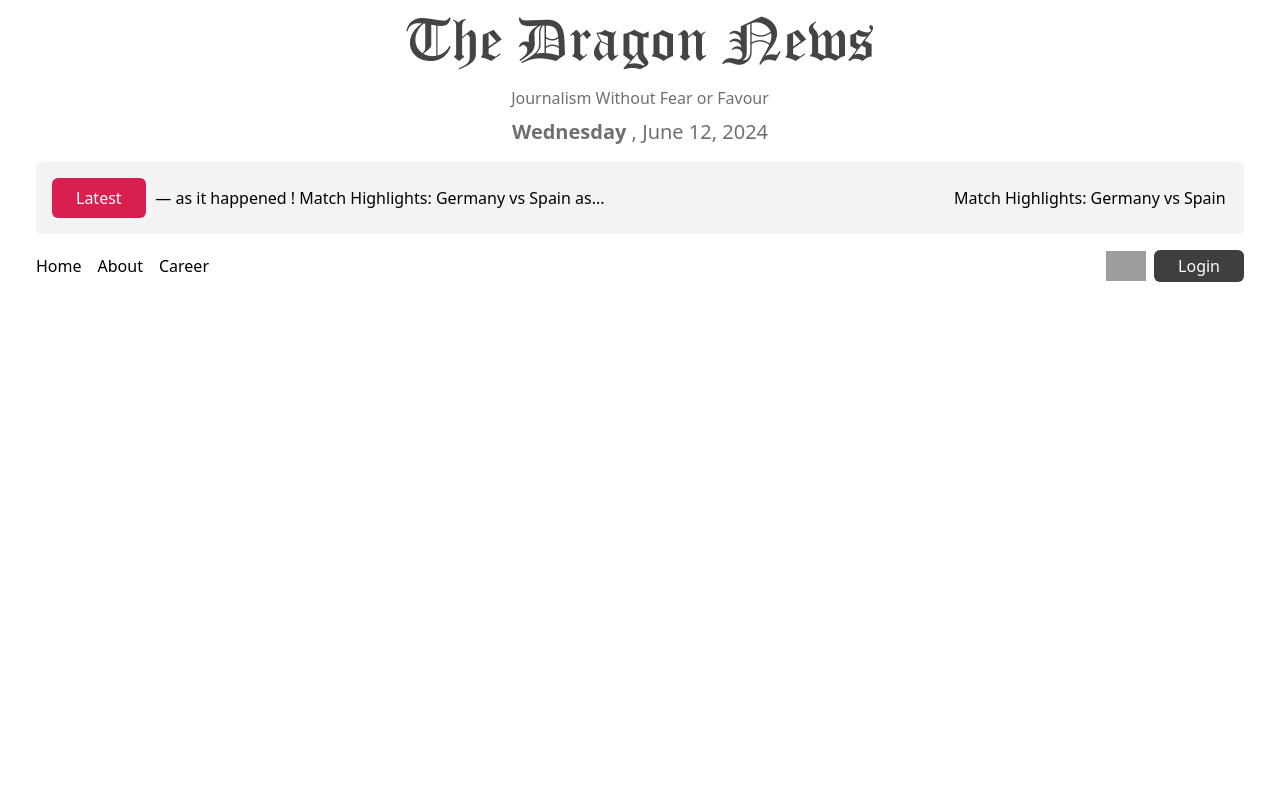
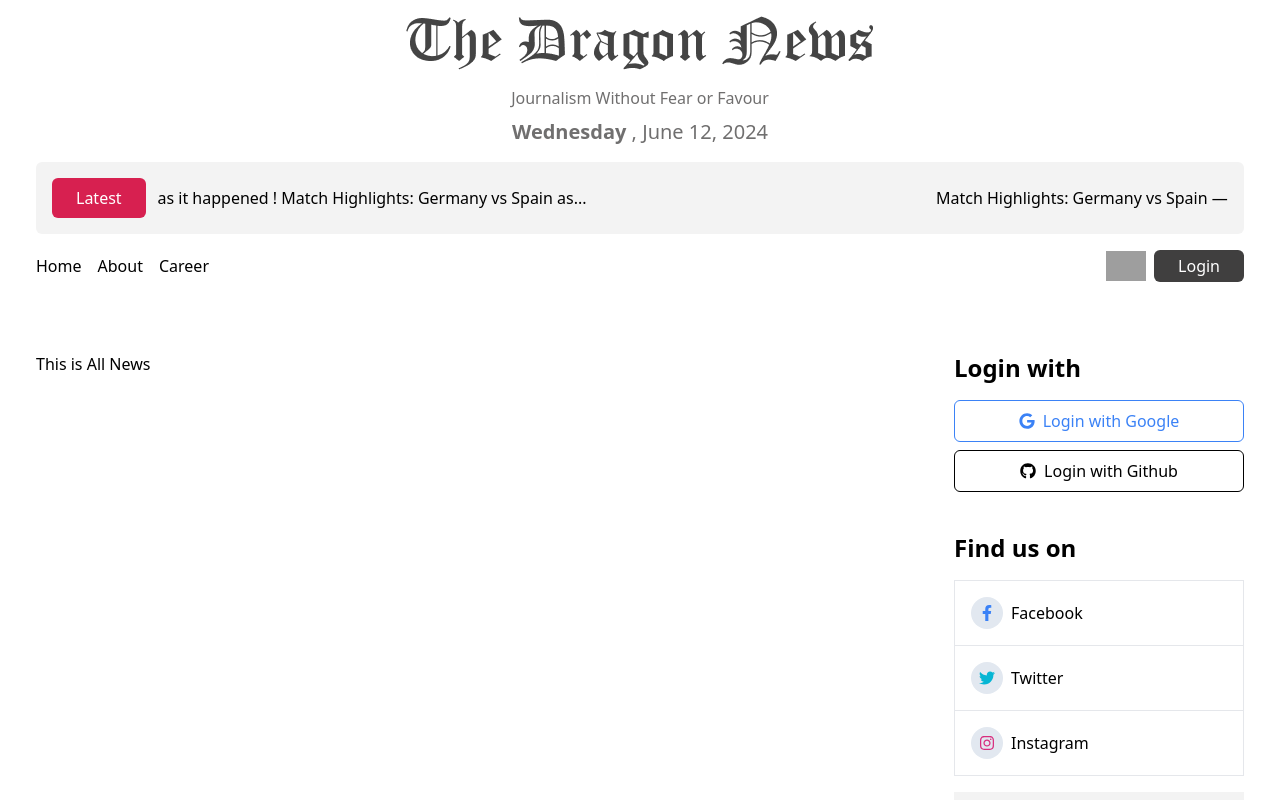
Before and after one commit to shifat97/dragon-new-portal, a React (Vite) app: page / in a window 1280 px wide. Shown: the top 800 px of the page. Built offline with nearby package versions, Linux system fonts and the light colour scheme; grey boxes are pictures that could not be loaded.

Commit message:
add right side navigation

```diff
--- /dev/null
+++ b/src/Components/AllNews.jsx
@@ -0,0 +1,3 @@
+export default function AllNews() {
+  return <div>This is All News</div>;
+}
--- a/src/Components/Feed.jsx
+++ b/src/Components/Feed.jsx
@@ -1,11 +1,94 @@
 import Navbar from "./Navbar";
 import Marque from "./Marque";
+import { Outlet } from "react-router-dom";
+import {
+  FaGoogle,
+  FaGithub,
+  FaFacebookF,
+  FaTwitter,
+  FaInstagram,
+} from "react-icons/fa";
+import qZone1 from "../Assets/qZone1.png";
+import qZone2 from "../Assets/qZone2.png";
+import qZone3 from "../Assets/qZone3.png";
+import bgImage from "../Assets/bg.png";
 
 export default function Feed() {
+  const myBackground = {
+    backgroundImage: `url(${bgImage})`,
+    backgroundSize: "cover",
+    backgroundRepeat: "no-repeat",
+  };
+
   return (
     <div>
       <Marque />
       <Navbar />
+      <section className="feed-container grid grid-cols-4 gap-4 mt-[70px]">
+        <div className="col-span-3">
+          <Outlet />
+        </div>
+        <div className="col-span-1">
+          {/* Third party login */}
+          <div>
+            <h1 className="text-2xl font-semibold mb-4">Login with</h1>
+            <div className="border border-blue-500 text-blue-500 flex gap-2 items-center justify-center p-2 rounded-md cursor-pointer">
+              <FaGoogle />
+              <p>Login with Google</p>
+            </div>
+            <div className="border border-black text-black flex gap-2 items-center justify-center p-2 rounded-md mt-2 cursor-pointer">
+              <FaGithub />
+              <p>Login with Github</p>
+            </div>
+          </div>
+          {/* Find us On */}
+          <div className="mt-10">
+            <h1 className="text-2xl font-semibold mb-4">Find us on</h1>
+            <div>
+              <div className="flex items-center gap-2 border p-4 border-b-0">
+                <div className="rounded-full p-2 bg-slate-200 text-blue-500">
+                  <FaFacebookF />
+                </div>
+                <p>Facebook</p>
+              </div>
+              <div className="flex items-center gap-2 border p-4">
+                <div className="rounded-full p-2 bg-slate-200 text-cyan-500">
+                  <FaTwitter />
+                </div>
+                <p>Twitter</p>
+              </div>
+              <div className="flex items-center gap-2 border p-4 border-t-0">
+                <div className="rounded-full p-2 bg-slate-200 text-[#D82D7E]">
+                  <FaInstagram />
+                </div>
+                <p>Instagram</p>
+              </div>
+            </div>
+          </div>
+          {/* Q Zone */}
+          <div className="mt-4 bg-[#F3F3F3] p-4">
+            <h1 className="text-2xl font-semibold mb-4">Q-Zone</h1>
+            <div className="flex flex-col gap-4">
+              <img src={qZone1} alt="" />
+              <img src={qZone2} alt="" />
+              <img src={qZone3} alt="" />
+            </div>
+          </div>
+          {/* Amazing newspaper */}
+          <div className="mt-4 px-14 py-20" style={myBackground}>
+            <h1 className="text-white text-[30px] text-center font-semibold">
+              Create an Amazing Newspaper
+            </h1>
+            <p className="text-white text-center my-[20px]">
+              Discover thousands of options, easy to customize layouts,
+              one-click to import demo and much more.
+            </p>
+            <button className="bg-[#D72050] text-white px-6 py-2 rounded-md block mx-auto">
+              Learn More
+            </button>
+          </div>
+        </div>
+      </section>
     </div>
   );
 }
```
Also changed, not shown: src/Routes/Routes.jsx (+7 -0 lines).
